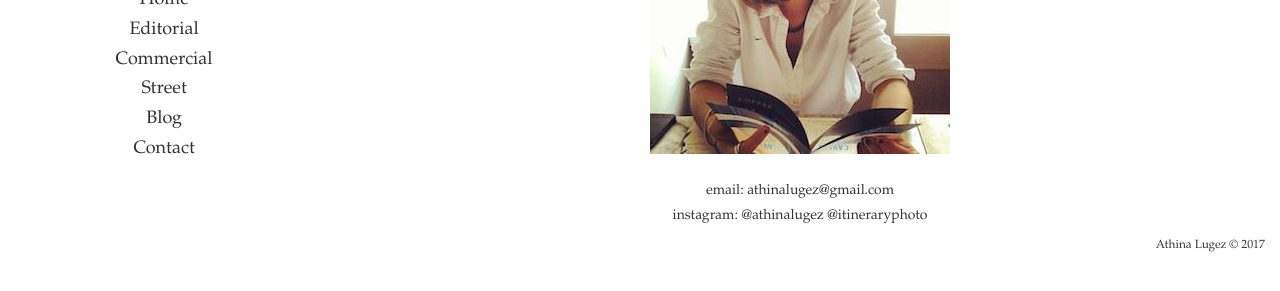
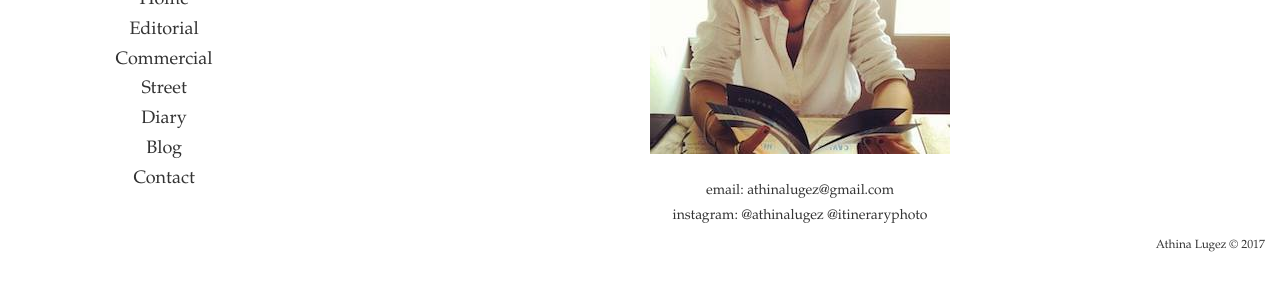
Before and after one commit to athinalugezphotography/athinalugezphotography.github.io, a Jekyll site: the page built from contact/index.html, in a window 1280 px wide. Shown: the part 196-487 px from the top of the page. Built offline with Jekyll 4.4.1, drawn with Linux system fonts in a browser that asks for light colours.

Commit message:
New diary page

```diff
--- a/_layouts/default.html
+++ b/_layouts/default.html
@@ -48,6 +48,7 @@
                     <li><a href="/editorial" class="btn btn-link no-link"><small>Editorial</small></a></li>
                     <li><a href="/commercial" class="btn btn-link no-link"><small>Commercial</small></a></li>
                     <li><a href="/street" class="btn btn-link no-link"><small>Street</small></a></li>
+                    <li><a href="/diary" class="btn btn-link no-link"><small>Diary</small></a></li>
                     <li><a href="/blog" class="btn btn-link no-link"><small>Blog</small></a></li>
                     <li><a href="/contact" class="btn btn-link no-link"><small>Contact</small></a></li>
                 </ul>
@@ -67,6 +68,7 @@
                             <li><h4><a href="/editorial" class="no-link">Editorial</a></h4></li>
                             <li><h4><a href="/commercial" class="no-link">Commercial</a></h4></li>
                             <li><h4><a href="/street" class="no-link">Street</a></h4></li>
+                            <li><h4><a href="/diary" class="no-link">Diary</a></h4></li>
                             <li><h4><a href="/blog" class="no-link">Blog</a></h4></li>
                             <li><h4><a href="/contact" class="no-link">Contact</a></h4></li>
                         </ul>
--- /dev/null
+++ b/diary/index.html
@@ -0,0 +1,5 @@
+---
+layout: grid
+title: Diary
+pagename: diary
+---
```
Also changed, not shown: _data/images.yml (+7 -0 lines).
